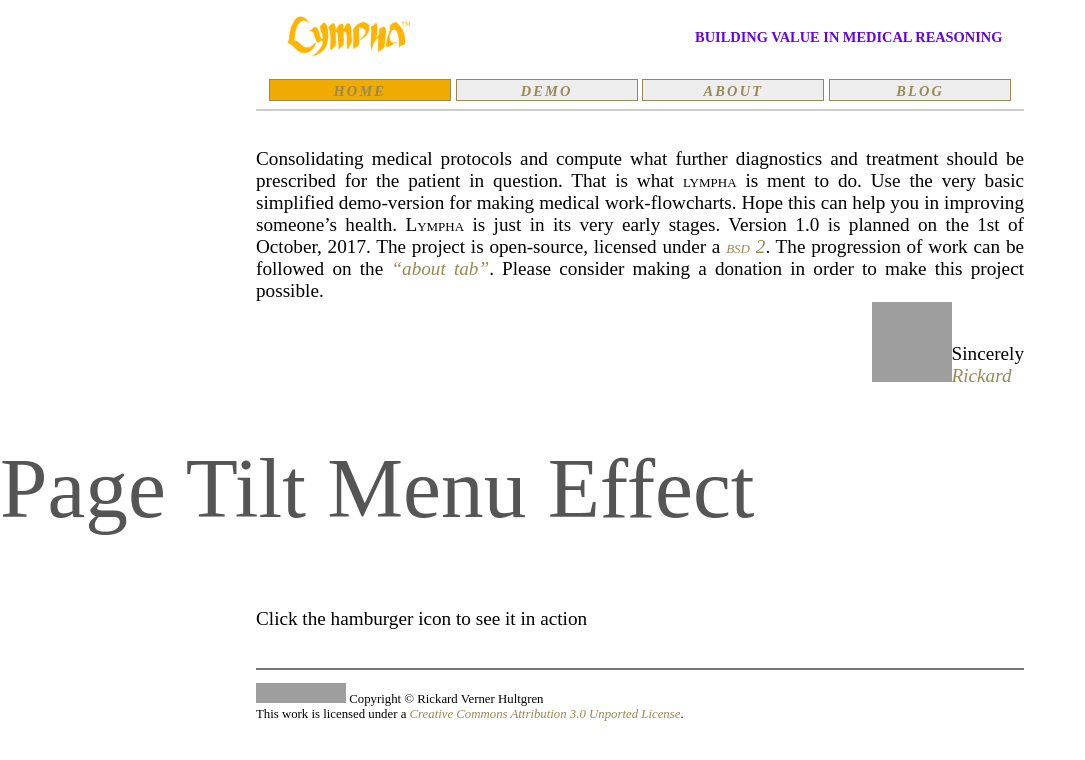
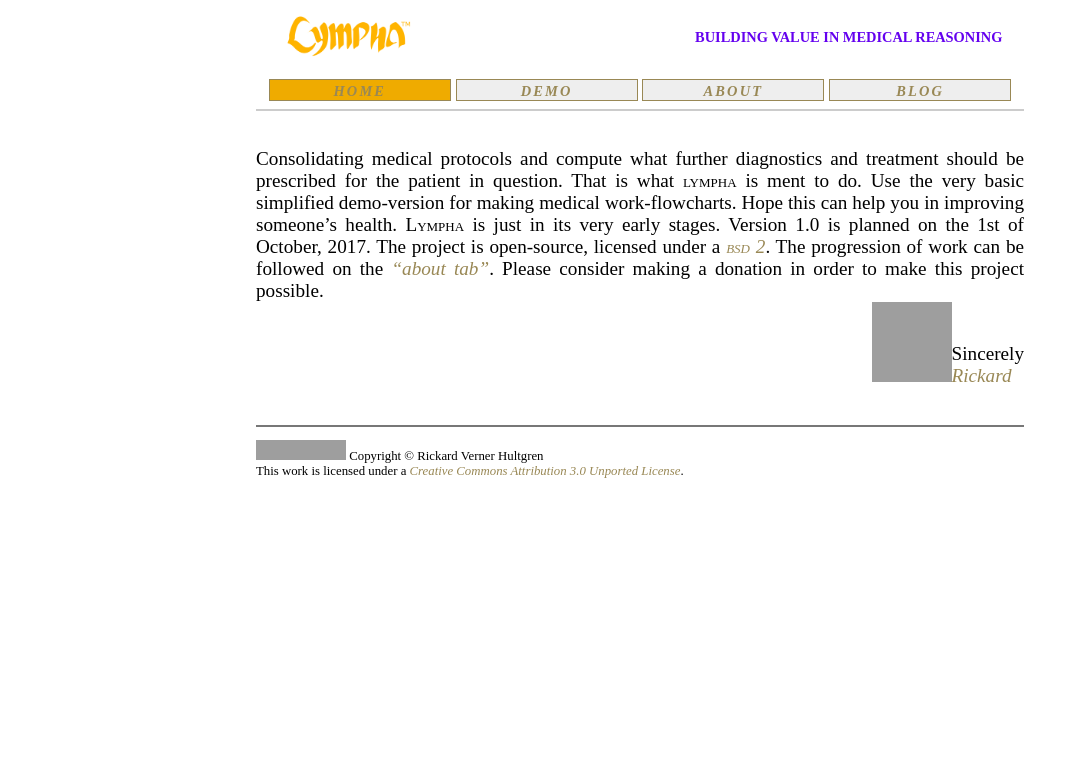
Before and after one commit to RickardHultgren/LYMPHA, a Jekyll site: the page built from index.md, in a window 1280 px wide, cut to the strip 0-760 px from the top of the page. Shown: the whole strip, without its empty margins (0-1085 px from the left). Built offline with Jekyll 4.4.1, drawn with Linux system fonts in a browser that asks for light colours; nearby versions of some CDN libraries; some web fonts are replaced; our own code applies the rules of GitHub Pages for plain Markdown files; some of the changed lines change nothing that is shown; grey boxes are pictures that could not be loaded.

Commit message:
Update index.md

```diff
--- a/index.md
+++ b/index.md
@@ -13,80 +13,3 @@ Consolidating medical protocols and compute what further diagnostics and treatme
 
 
 <br> <br> <br>
-
-
-<script>
-var paperMenu = {
-	$window: $('#paper-window'),
-	$paperFront: $('#paper-front'),
-	$hamburger: $('.hamburger'),
-	offset: 1800,
-	pageHeight: $('#paper-front').outerHeight(),
-
-	open: function() {
-		this.$window.addClass('tilt');
-		this.$hamburger.off('click');
-		$('#container, .hamburger').on('click', this.close.bind(this));
-		this.hamburgerFix(true);
-		console.log('opening...');
-	},
-	close: function() {
-		this.$window.removeClass('tilt');
-		$('#container, .hamburger').off('click');
-		this.$hamburger.on('click', this.open.bind(this));
-		this.hamburgerFix(false);
-		console.log('closing...');
-	},
-	updateTransformOrigin: function() {
-		scrollTop = this.$window.scrollTop();
-		equation = (scrollTop + this.offset) / this.pageHeight * 100;
-		this.$paperFront.css('transform-origin', 'center ' + equation + '%');
-	},
-	//hamburger icon fix to keep its position
-	hamburgerFix: function(opening) {
-			if(opening) {
-				$('.hamburger').css({
-					position: 'absolute',
-					top: this.$window.scrollTop() + 30 + 'px'
-				});
-			} else {
-				setTimeout(function() {
-					$('.hamburger').css({
-						position: 'fixed',
-						top: '30px'
-					});
-				}, 300);
-			}
-		},
-	bindEvents: function() {
-		this.$hamburger.on('click', this.open.bind(this));
-		$('.close').on('click', this.close.bind(this));
-		this.$window.on('scroll', this.updateTransformOrigin.bind(this));
-	},
-	init: function() {
-		this.bindEvents();
-		this.updateTransformOrigin();
-	},
-};
-
-paperMenu.init();
-</script>
-
-
-<link href="http://fonts.googleapis.com/css?family=Architects+Daughter" rel="stylesheet" />
-
-
-<div id="paper-window">
-	<div id="paper-front">
-		<div class="hamburger"><span></span></div>
-		<div id="container">
-			<section>
-				<h1>Page Tilt Menu Effect</h1>
-				<p>Click the hamburger icon to see it in action</p>
-			</section>
-			<section></section>
-			<section></section>
-			<section></section>
-		</div>
-	</div>
-</div>
```
